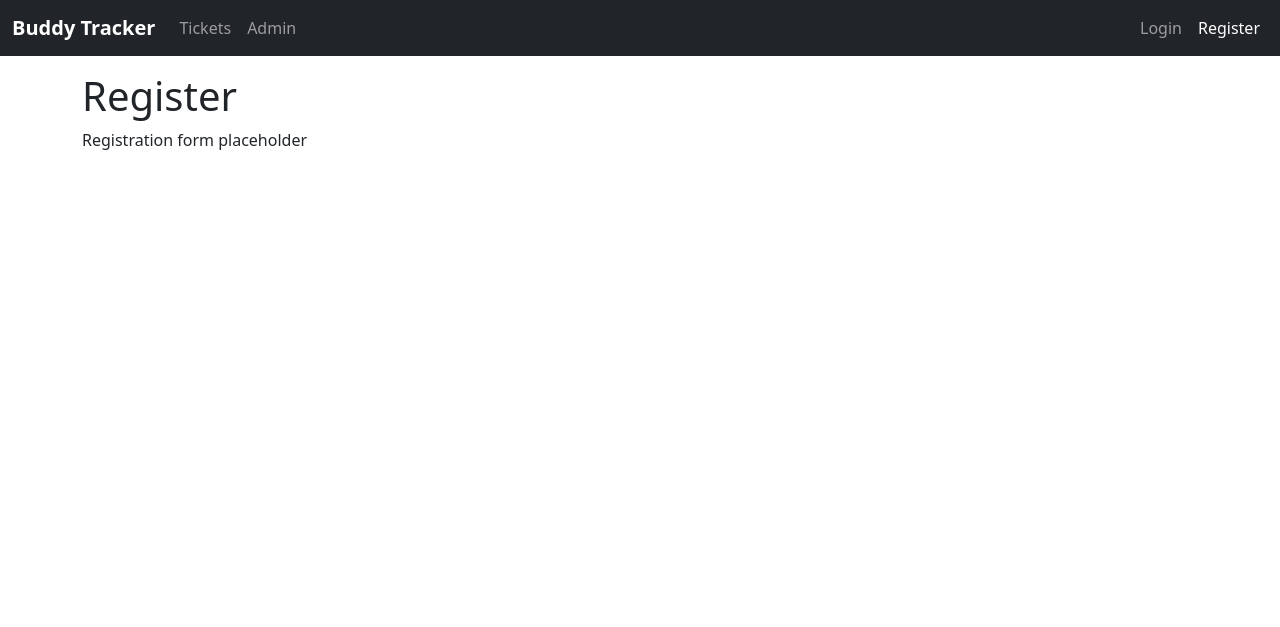
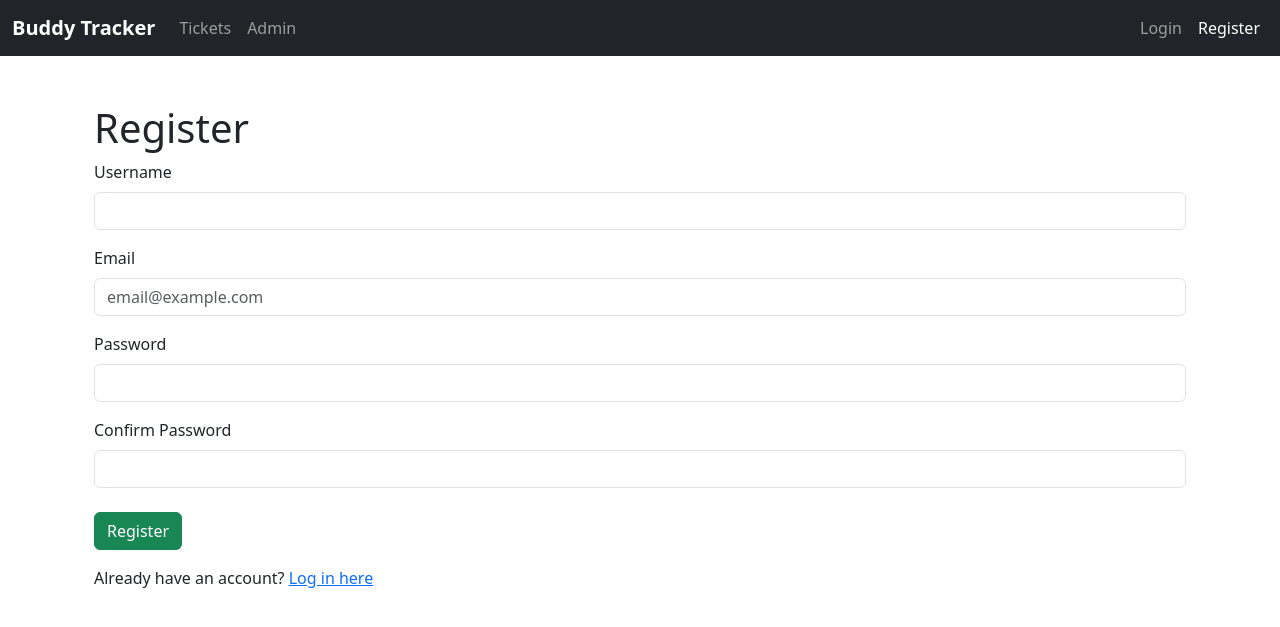
Before and after one commit to Oli0089/MP_DD_Dashboard, a Flask app: page /register in a window 1280 px wide. Shown: the top 627 px of the page. Run offline with Flask 3, Linux system fonts and the light colour scheme.

Commit message:
login and register forms UI with get requests

```diff
--- a/app/templates/register.html
+++ b/app/templates/register.html
@@ -1,6 +1,38 @@
 {% extends "base.html" %}
 {% block title %}Register{% endblock %}
+
+<!-- Same style as lvl5 Module -->
 {% block content %}
-<h1>Register</h1>
-<p>Registration form placeholder</p>
+<div class="container mt-5">
+  <h1>Register</h1>
+  <!-- For testing changed to routes as auth isn't set up yet -->
+  <form method="POST" action="{{ url_for('routes.register') }}">
+    <div class="mb-3">
+      <label for="username" class="form-label">Username</label>
+      <input type="text" class="form-control" id="username" name="username" required>
+    </div>
+
+    <div class="mb-3">
+      <label for="email" class="form-label">Email</label>
+      <input type="email" class="form-control" id="email" name="email" placeholder="email@example.com" required>
+    </div>
+
+    <div class="mb-3">
+      <label for="password" class="form-label">Password</label>
+      <input type="password" class="form-control" id="password" name="password" required>
+    </div>
+
+    <div class="mb-3">
+      <label for="confirm_password" class="form-label">Confirm Password</label>
+      <input type="password" class="form-control" id="confirm_password" name="confirm_password" required>
+    </div>
+
+    <button type="submit" class="btn btn-success mt-2">Register</button>
+  </form>
+
+  <p class="mt-3">
+    Already have an account?
+    <a href="{{ url_for('routes.login') }}">Log in here</a>
+  </p>
+</div>
 {% endblock %}
```
Also changed, not shown: app/templates/login.html (+24 -2 lines).
